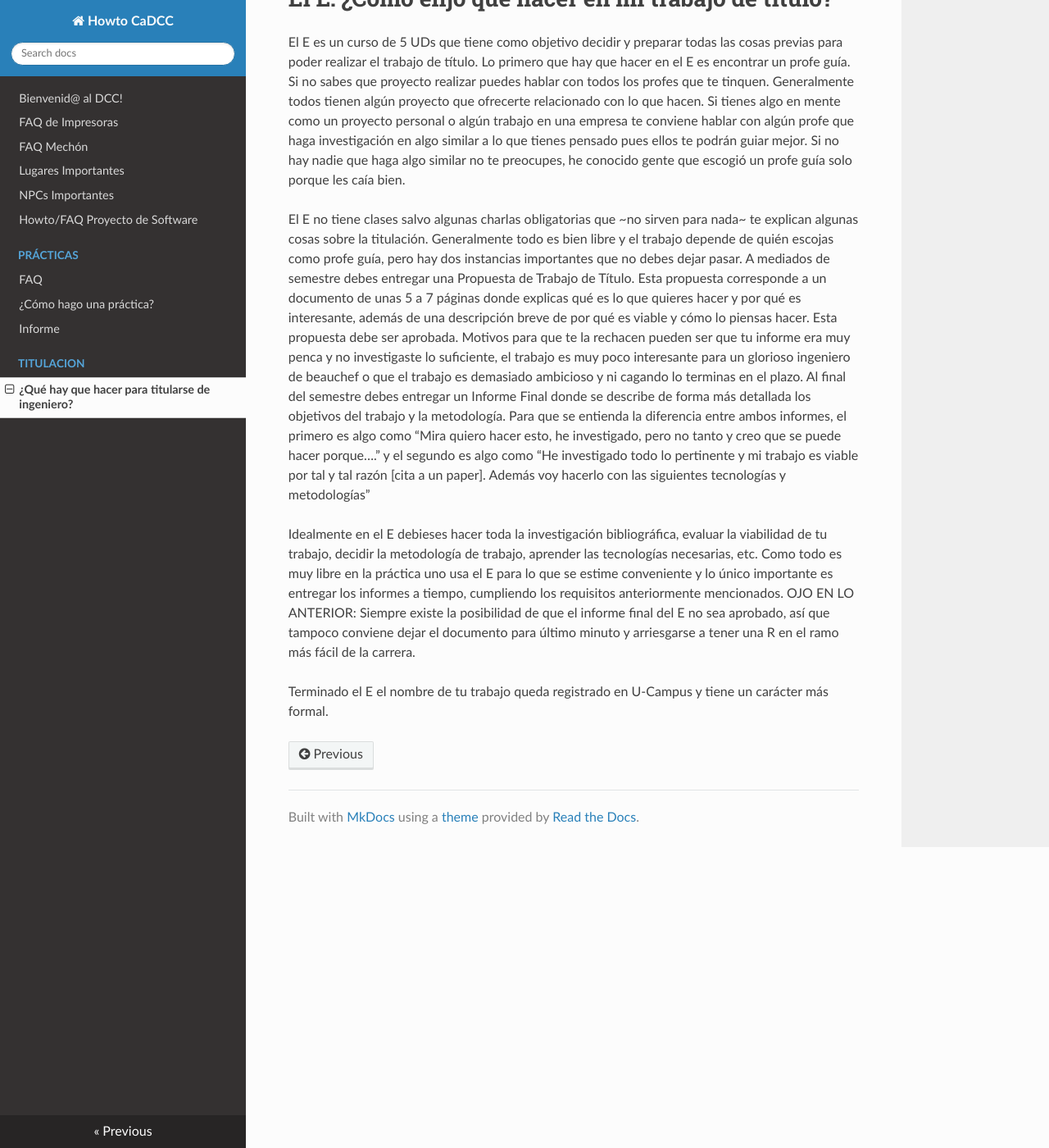
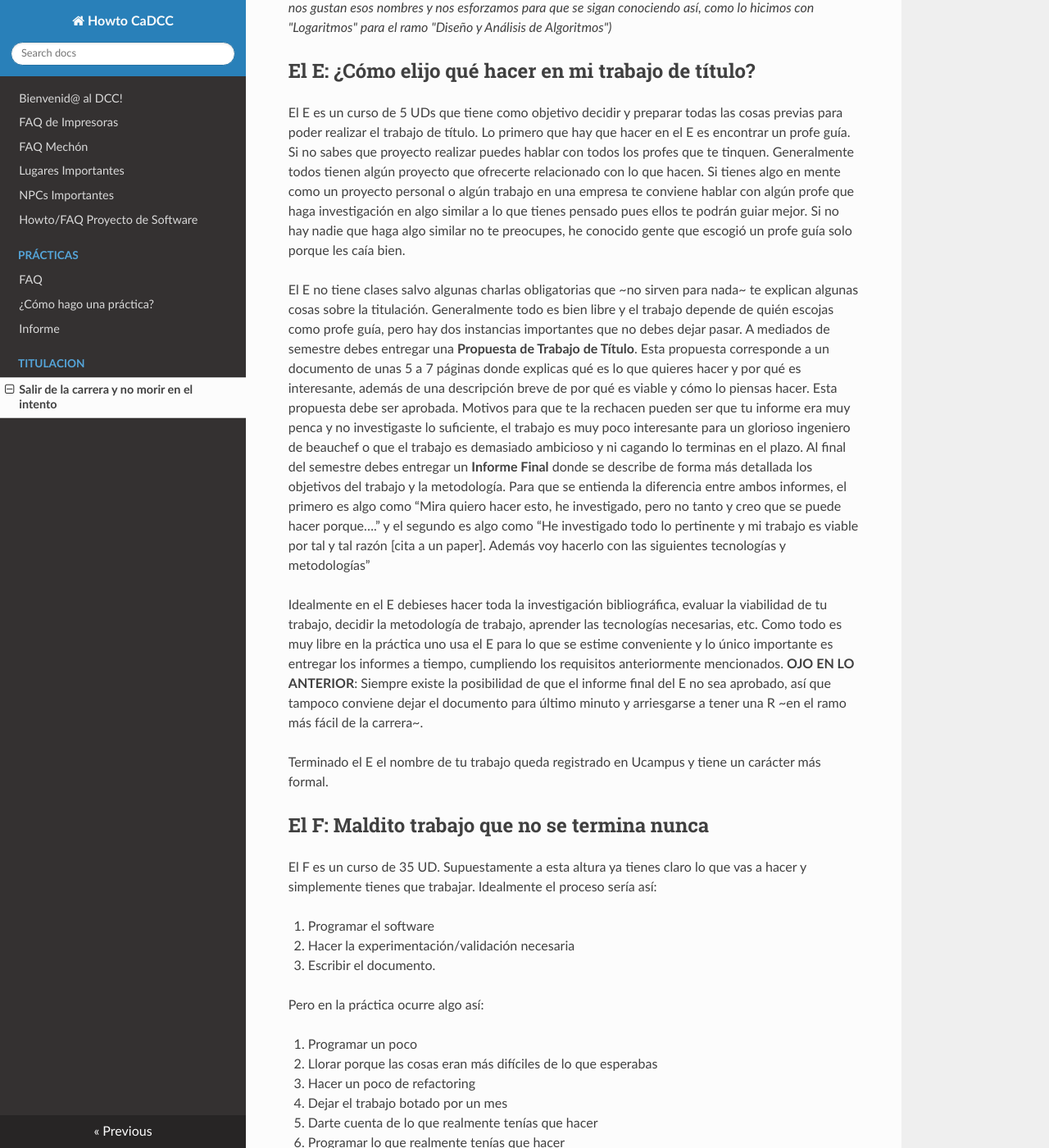
Before and after one commit to cadcc/howto, an MkDocs documentation site: the page built from docs/Titulacion/Salir de la carrera y no morir en el intento.md, in a window 1280 px wide and 1400 px high, scrolled down 613 px. Shown: the whole window at 82% size. Built offline with MkDocs 1.6.1, drawn with Linux system fonts in a browser that asks for light colours; nearby versions of some CDN libraries; some of the changed lines change nothing that is shown; some of the changed text lies outside the part shown.

Commit message:
Update Salir de la carrera y no morir en el intento.md

```diff
--- a/docs/Titulacion/Salir de la carrera y no morir en el intento.md
+++ b/docs/Titulacion/Salir de la carrera y no morir en el intento.md
@@ -1,4 +1,6 @@
-# ¿Qué hay que hacer para titularse de ingeniero?
+Este instructivo fue rescatado de [titulación.cadcc.cl](https://titulacion.cadcc.cl) y fue elaborado por Nicolás Lehmann y Francisco Cifuentes el año 2014. Posteriormente, fue actualizado por Eduardo Riveros el 2017 y copiado a esta página.
+
+## ¿Qué hay que hacer para titularse de ingeniero?
 
 Para titularse de ingeniero además de pasar todos los ramos hay que completar exitosamente un trabajo de título[1]. Podríamos discutir todo el día sobre qué es un trabajo de título válido, pero en terminos simples la idea general es desarrollar un proyecto que “solucione un problema interesante”. En el DCC esto está asociado generalmente al desarrollo de algún software, ya sea para una empresa/organización, como un proyecto personal o como parte de las volás que se pegan los profes. No obstante todo está abierto a discusión y también se pueden hacer cosas como investigación sobre metodologías de desarrollo e incluso un estudio sobre la enseñanza de las metodologías ágiles D:
 
@@ -6,12 +8,49 @@
 
 _(Los nombres E y F vienen de los códigos antiguos de los ramos, CC69E y CC69F. A nosotros los viejones nos gustan esos nombres y nos esforzamos para que se sigan conociendo así, como lo hicimos con "Logaritmos" para el ramo "Diseño y Análisis de Algoritmos")_
 
-# El E: ¿Cómo elijo qué hacer en mi trabajo de título?
+## El E: ¿Cómo elijo qué hacer en mi trabajo de título?
 
 El E es un curso de 5 UDs que tiene como objetivo decidir y preparar todas las cosas previas para poder realizar el trabajo de título. Lo primero que hay que hacer en el E es encontrar un profe guía. Si no sabes que proyecto realizar puedes hablar con todos los profes que te tinquen. Generalmente todos tienen algún proyecto que ofrecerte relacionado con lo que hacen. Si tienes algo en mente como un proyecto personal o algún trabajo en una empresa te conviene hablar con algún profe que haga investigación en algo similar a lo que tienes pensado pues ellos te podrán guiar mejor. Si no hay nadie que haga algo similar no te preocupes, he conocido gente que escogió un profe guía solo porque les caía bien.
 
-El E no tiene clases salvo algunas charlas obligatorias que ~no sirven para nada~ te explican algunas cosas sobre la titulación. Generalmente todo es bien libre y el trabajo depende de quién escojas como profe guía, pero hay dos instancias importantes que no debes dejar pasar. A mediados de semestre debes entregar una Propuesta de Trabajo de Título. Esta propuesta corresponde a un documento de unas 5 a 7 páginas donde explicas qué es lo que quieres hacer y por qué es interesante, además de una descripción breve de por qué es viable y cómo lo piensas hacer. Esta propuesta debe ser aprobada. Motivos para que te la rechacen pueden ser que tu informe era muy penca y no investigaste lo suficiente, el trabajo es muy poco interesante para un glorioso ingeniero de beauchef o que el trabajo es demasiado ambicioso y ni cagando lo terminas en el plazo. Al final del semestre debes entregar un Informe Final donde se describe de forma más detallada los objetivos del trabajo y la metodología. Para que se entienda la diferencia entre ambos informes, el primero es algo como “Mira quiero hacer esto, he investigado, pero no tanto y creo que se puede hacer porque….” y el segundo es algo como “He investigado todo lo pertinente y mi trabajo es viable por tal y tal razón [cita a un paper]. Además voy hacerlo con las siguientes tecnologías y metodologías”
+El E no tiene clases salvo algunas charlas obligatorias que ~no sirven para nada~ te explican algunas cosas sobre la titulación. Generalmente todo es bien libre y el trabajo depende de quién escojas como profe guía, pero hay dos instancias importantes que no debes dejar pasar. A mediados de semestre debes entregar una **Propuesta de Trabajo de Título**. Esta propuesta corresponde a un documento de unas 5 a 7 páginas donde explicas qué es lo que quieres hacer y por qué es interesante, además de una descripción breve de por qué es viable y cómo lo piensas hacer. Esta propuesta debe ser aprobada. Motivos para que te la rechacen pueden ser que tu informe era muy penca y no investigaste lo suficiente, el trabajo es muy poco interesante para un glorioso ingeniero de beauchef o que el trabajo es demasiado ambicioso y ni cagando lo terminas en el plazo. Al final del semestre debes entregar un **Informe Final** donde se describe de forma más detallada los objetivos del trabajo y la metodología. Para que se entienda la diferencia entre ambos informes, el primero es algo como “Mira quiero hacer esto, he investigado, pero no tanto y creo que se puede hacer porque….” y el segundo es algo como “He investigado todo lo pertinente y mi trabajo es viable por tal y tal razón [cita a un paper]. Además voy hacerlo con las siguientes tecnologías y metodologías”
 
-Idealmente en el E debieses hacer toda la investigación bibliográfica, evaluar la viabilidad de tu trabajo, decidir la metodología de trabajo, aprender las tecnologías necesarias, etc. Como todo es muy libre en la práctica uno usa el E para lo que se estime conveniente y lo único importante es entregar los informes a tiempo, cumpliendo los requisitos anteriormente mencionados. OJO EN LO ANTERIOR: Siempre existe la posibilidad de que el informe final del E no sea aprobado, así que tampoco conviene dejar el documento para último minuto y arriesgarse a tener una R en el ramo más fácil de la carrera.
+Idealmente en el E debieses hacer toda la investigación bibliográfica, evaluar la viabilidad de tu trabajo, decidir la metodología de trabajo, aprender las tecnologías necesarias, etc. Como todo es muy libre en la práctica uno usa el E para lo que se estime conveniente y lo único importante es entregar los informes a tiempo, cumpliendo los requisitos anteriormente mencionados. **OJO EN LO ANTERIOR**: Siempre existe la posibilidad de que el informe final del E no sea aprobado, así que tampoco conviene dejar el documento para último minuto y arriesgarse a tener una R ~en el ramo más fácil de la carrera~.
 
-Terminado el E el nombre de tu trabajo queda registrado en U-Campus y tiene un carácter más formal.
+Terminado el E el nombre de tu trabajo queda registrado en Ucampus y tiene un carácter más formal.
+
+## El F: Maldito trabajo que no se termina nunca
+
+El F es un curso de 35 UD. Supuestamente a esta altura ya tienes claro lo que vas a hacer y simplemente tienes que trabajar. Idealmente el proceso sería así:
+
+1. Programar el software
+1. Hacer la experimentación/validación necesaria
+1. Escribir el documento.
+
+Pero en la práctica ocurre algo así:
+
+1. Programar un poco
+1. Llorar porque las cosas eran más difíciles de lo que esperabas
+1. Hacer un poco de refactoring
+1. Dejar el trabajo botado por un mes
+1. Darte cuenta de lo que realmente tenías que hacer
+1. Programar lo que realmente tenías que hacer
+1. Hacer un poco más de refactoring
+1. Hacer la experimentación/validación necesaria
+1. Llorar porque los resultados no son los que esperabas
+1. Convencerte de que los resultados realmente no son tan malos
+1. Aplazar lo más posible la escritura del documento
+1. Hacer más de refactoring
+1. Darte cuenta que si no empiezas a escribir el documento nunca terminarás y llorar un poco más
+1. Escribir el documento
+
+Al final del F tienes que entregar tu **Memoria**, ese documento que suele empastarse y puedes mostrar con orgullo a tus padres. La **Memoria** es revisada por una comisión, que consiste en tu profe guía y generalmente otro profe del DCC más uno externo, pero realmente no hay restricciones para esto. Idealmente los otros profes deberían estar relacionados con el área, pero como son muy pocos siempre ponen a alguien que no tiene idea de lo que estás haciendo. Luego de que tu comisión revise el documento te dan correcciones y te ponen una nota que en la práctica sólo sirve para aprobar o rechazar tu memoria. Si apruebas esta instancia luego tienes algún tiempo para arreglar las correcciones y programar tu defensa.
+
+La defensa es la última instancia. Debes hacer una presentación de 20 minutos a tu comisión hablando de todo lo que hiciste en tu Trabajo de Título y demostrando que sabes mucho, mucho. Luego de terminar la presentación los profes te hacen preguntas. Al final de todo el proceso te hacen salir de la sala y la comisión ~habla de cómo están sus hijos o dónde irán después a almorzar~ se da el tiempo de deliberar la nota que te pondrán. Esta nota después es promediada con tus notas de los dos últimos años para dar resultado a tu nota de titulación (Así es! **nada de lo que hiciste en la licenciatura tiene valor alguno**).
+
+## ¡Ayuda, me eché el E o el F!
+
+¡PERO SI TE DIJIMOS QUE TE LOS TOMARAS EN SERIO! Pero tranquilo, el mundo no se acaba por echarte el E o el F. Eso sí, ojalá te sirva para replantearte tus motivaciones de vida y dejar de ser tan pastero.
+
+**Si te echaste el F:** Esta situación en la práctica te reprobará retroactivamente el E, por lo que te recomiendo seguir leyendo.
+
+**Si te echaste el E:** Una ruta es darlo de nuevo el semestre siguiente con otro tema (lo que puede implicar cambio de profe guía), siguiendo los mismos pasos (pero ahora bien) que el semestre en que no pudiste pasarlo. La otra ruta es tomar la Vía rápida, que significa tomar el E y el F el mismo semestre. Para poder tomar ese camino tan ilegal y peligrosísimo debes hablar con Aidan Hogan, coordinador de titulación. (pero no le digas que nosotros te dijimos).
```
